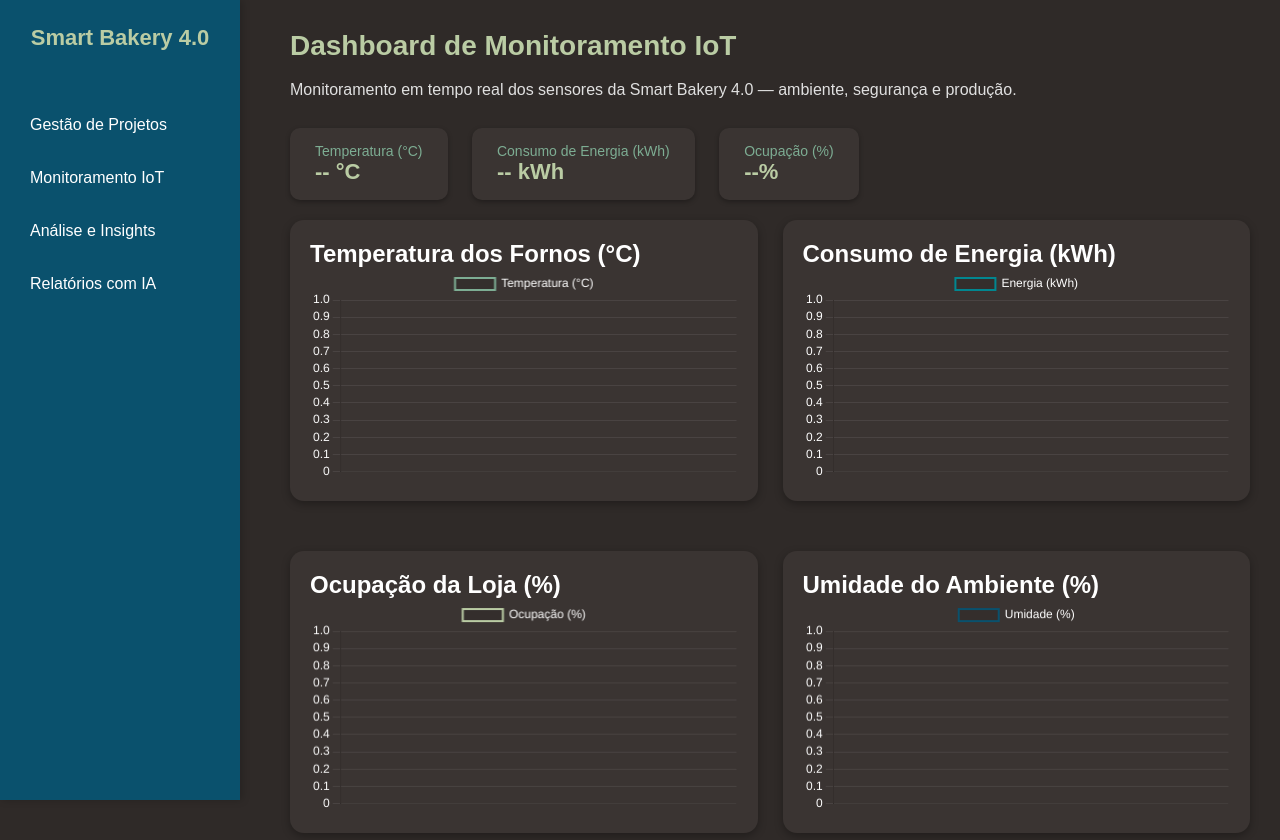
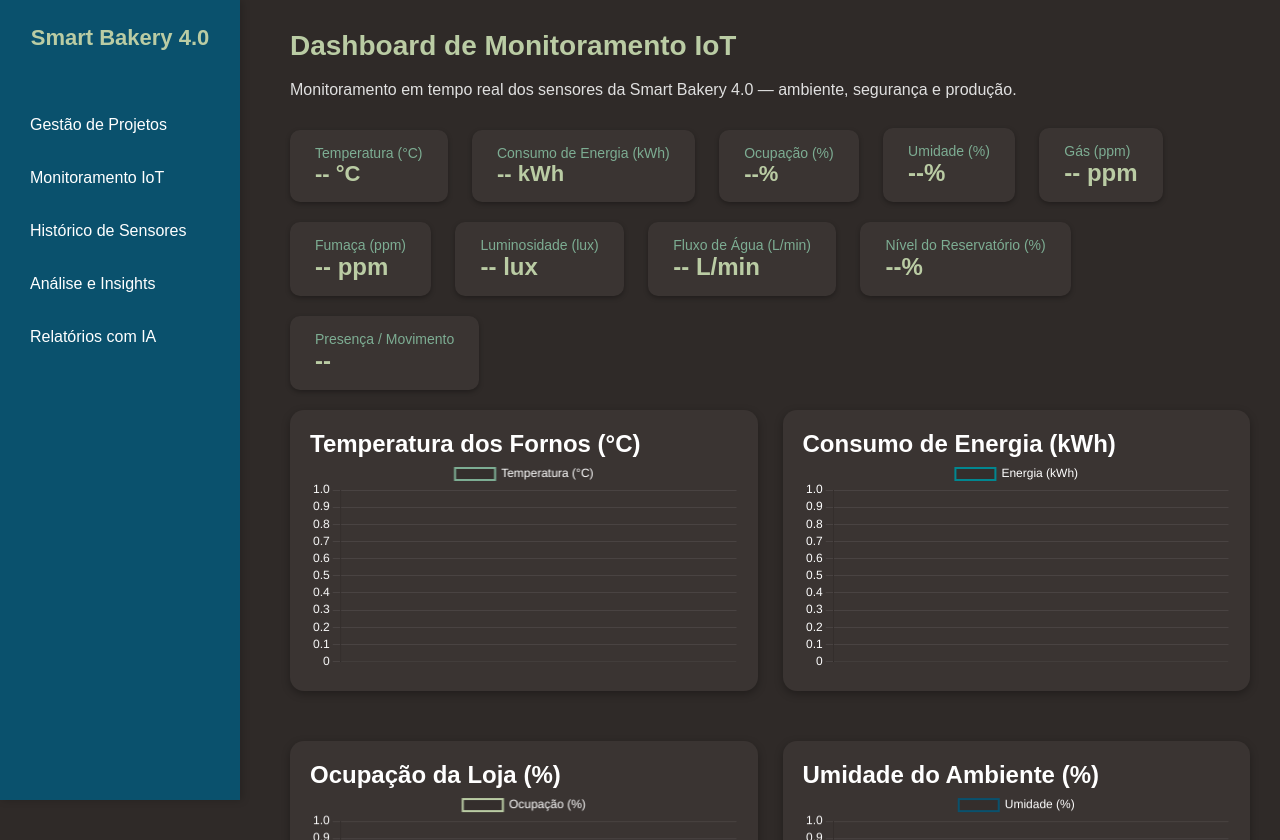
Before and after one commit to Arruda-007/Bakery-Manager, a Flask app: page /iot in a window 1280 px wide. Shown: the top 840 px of the page. Run offline with Flask 3, Linux system fonts and the light colour scheme.

Commit message:
Atualiza Módulo 2: sensores, KPIs e histórico

```diff
--- a/app.py
+++ b/app.py
@@ -1,4 +1,5 @@
-from flask import Flask, render_template
+from flask import Flask, render_template, jsonify
+import pandas as pd
 
 app = Flask(__name__)
 
@@ -18,5 +19,15 @@ def insights():
 def relatorios():
     return render_template('relatorios.html')
 
+@app.route('/historico')
+def historico():
+    return render_template('historico.html')     # Lê o CSV gerado pelo Python e envia para o template
+
+@app.route('/api/historico')
+def api_historico():
+    df = pd.read_csv('data/iot_data.csv')
+    df = df.tail(100)  # Mostra só as 100 últimas linhas
+    return df.to_json(orient='records')
+
 if __name__ == '__main__':
     app.run(debug=True)
--- a/static/js/script.js
+++ b/static/js/script.js
@@ -28,28 +28,12 @@ if (ctx) {
     options: {
       responsive: true,
       plugins: {
-        legend: {
-          labels: { color: '#fff' }
-        },
-        title: {
-          display: false
-        }
+        legend: { labels: { color: '#fff' } },
+        title: { display: false }
       },
       scales: {
-        x: {
-          ticks: { color: '#fff' },
-          grid: {
-             color: 'rgba(255,255,255,0.08)', // linhas suaves e visíveis
-             borderDash: [2, 2] // deixa pontilhado leve (opcional)
-            }
-        },
-        y: {
-          ticks: { color: '#fff' },
-          grid: {
-             color: 'rgba(255,255,255,0.08)', // linhas suaves e visíveis
-             borderDash: [2, 2] // deixa pontilhado leve (opcional)
-            }
-        }
+        x: { ticks: { color: '#fff' }, grid: { color: 'rgba(255,255,255,0.08)', borderDash: [2, 2] } },
+        y: { ticks: { color: '#fff' }, grid: { color: 'rgba(255,255,255,0.08)', borderDash: [2, 2] } }
       }
     }
   });
@@ -61,14 +45,8 @@ function chartOptions() {
   return {
     responsive: true,
     scales: {
-      x: {
-        ticks: { color: '#fff' },
-        grid: { color: 'rgba(255,255,255,0.08)', borderDash: [2, 2] }
-      },
-      y: {
-        ticks: { color: '#fff' },
-        grid: { color: 'rgba(255,255,255,0.08)', borderDash: [2, 2] }
-      }
+      x: { ticks: { color: '#fff' }, grid: { color: 'rgba(255,255,255,0.08)', borderDash: [2, 2] } },
+      y: { ticks: { color: '#fff' }, grid: { color: 'rgba(255,255,255,0.08)', borderDash: [2, 2] } }
     },
     plugins: { legend: { labels: { color: '#fff' } } }
   };
@@ -79,20 +57,19 @@ function randomValue(min, max) {
   return (Math.random() * (max - min) + min).toFixed(1);
 }
 
-const timeLabels = [];
 const maxPoints = 10;
-
 const sensors = {
   temp: { label: 'Temperatura (°C)', color: '#7dad93', range: [170, 220] },
   energy: { label: 'Energia (kWh)', color: '#018790', range: [25, 40] },
   occup: { label: 'Ocupação (%)', color: '#bacca4', range: [30, 95] },
   humidity: { label: 'Umidade (%)', color: '#0a516d', range: [40, 85] },
-  gas: { label: 'Gás (ppm)', color: '#ff6b6b', range: [0, 300] },
+  gas: { label: 'Gás (ppm)', color: '#f70a0a', range: [0, 300] },
   smoke: { label: 'Fumaça (ppm)', color: '#f1a208', range: [0, 200] },
   light: { label: 'Luminosidade (lux)', color: '#f9dc5c', range: [100, 800] },
   water: { label: 'Fluxo de Água (L/min)', color: '#5dade2', range: [5, 25] },
   level: { label: 'Nível (%)', color: '#7dd87d', range: [50, 100] },
-  motion: { label: 'Movimento (on/off)', color: '#a29bfe', range: [0, 1] }
+  motion: { label: 'Movimento', color: '#ef476f', range: [0, 1] },
+  weight: { label: 'Peso (kg)', color: '#c39bd3', range: [200, 500] }
 };
 
 // Inicializa gráficos dinamicamente
@@ -118,27 +95,42 @@ for (const [key, s] of Object.entries(sensors)) {
   }
 }
 
-// Atualiza os sensores
+// ======== LOOP DE ATUALIZAÇÃO ========
 setInterval(() => {
   const now = new Date().toLocaleTimeString().split(' ')[0];
 
   for (const [key, s] of Object.entries(sensors)) {
-    const value = randomValue(s.range[0], s.range[1]);
+    let value = randomValue(s.range[0], s.range[1]);
+    if (key === 'motion') value = Math.random() < 0.5 ? 0 : 1; // 0 ou 1
+
     const chart = charts[key];
-    if (!chart) continue;
-
+    if (chart) {
       if (chart.data.labels.length >= maxPoints) {
         chart.data.labels.shift();
         chart.data.datasets[0].data.shift();
       }
-
       chart.data.labels.push(now);
       chart.data.datasets[0].data.push(value);
       chart.update();
+    }
 
-    // Atualiza valores principais
-    if (key === 'temp') document.getElementById('tempValue').textContent = `${value} °C`;
-    if (key === 'energy') document.getElementById('energyValue').textContent = `${value} kWh`;
-    if (key === 'occup') document.getElementById('occupValue').textContent = `${value}%`;
+    // Atualiza valores das KPIs
+    if (document.getElementById(`${key}Value`)) {
+      if (key === 'motion') {
+        document.getElementById('motionValue').textContent = value == 1 ? "Detectado" : "Ausente";
+      } else {
+        document.getElementById(`${key}Value`).textContent =
+          key === 'temp' ? `${value} °C` :
+          key === 'energy' ? `${value} kWh` :
+          key === 'occup' ? `${value}%` :
+          key === 'humidity' ? `${value}%` :
+          key === 'gas' ? `${value} ppm` :
+          key === 'smoke' ? `${value} ppm` :
+          key === 'light' ? `${value} lux` :
+          key === 'water' ? `${value} L/min` :
+          key === 'level' ? `${value}%` :
+          key === 'weight' ? `${value} kg` : value;
       }
-},10000); // Atualiza a cada 10 segundos
+    }
+  }
+}, 10000); // Atualiza a cada 10 segundos
--- a/templates/base.html
+++ b/templates/base.html
@@ -13,6 +13,7 @@
     <ul>
       <li><a href="/">Gestão de Projetos</a></li>
       <li><a href="/iot">Monitoramento IoT</a></li>
+      <li><a href="/historico">Histórico de Sensores</a></li>
       <li><a href="/insights">Análise e Insights</a></li>
       <li><a href="/relatorios">Relatórios com IA</a></li>
     </ul>
--- a/templates/iot.html
+++ b/templates/iot.html
@@ -5,18 +5,64 @@
 
   <!-- KPIs principais -->
  <div class="kpi-boxes">
+  <!-- Temperatura -->
   <div class="kpi-box">
     <div class="kpi-title">Temperatura (°C)</div>
     <div class="kpi-value" id="tempValue">-- °C</div>
   </div>
+
+  <!-- Energia -->
   <div class="kpi-box">
     <div class="kpi-title">Consumo de Energia (kWh)</div>
     <div class="kpi-value" id="energyValue">-- kWh</div>
   </div>
+
+  <!-- Ocupação -->
   <div class="kpi-box">
     <div class="kpi-title">Ocupação (%)</div>
     <div class="kpi-value" id="occupValue">--%</div>
   </div>
+
+  <!-- Umidade -->
+  <div class="kpi-box">
+    <div class="kpi-title">Umidade (%)</div>
+    <div class="kpi-value" id="humidityValue">--%</div>
+  </div>
+
+  <!-- Vazamento de Gás -->
+  <div class="kpi-box">
+    <div class="kpi-title">Gás (ppm)</div>
+    <div class="kpi-value" id="gasValue">-- ppm</div>
+  </div>
+
+  <!-- Fumaça -->
+  <div class="kpi-box">
+    <div class="kpi-title">Fumaça (ppm)</div>
+    <div class="kpi-value" id="smokeValue">-- ppm</div>
+  </div>
+
+  <!-- Luminosidade -->
+  <div class="kpi-box">
+    <div class="kpi-title">Luminosidade (lux)</div>
+    <div class="kpi-value" id="lightValue">-- lux</div>
+  </div>
+
+  <!-- Fluxo de Água -->
+  <div class="kpi-box">
+    <div class="kpi-title">Fluxo de Água (L/min)</div>
+    <div class="kpi-value" id="waterValue">-- L/min</div>
+  </div>
+
+  <!-- Nível do Reservatório -->
+  <div class="kpi-box">
+    <div class="kpi-title">Nível do Reservatório (%)</div>
+    <div class="kpi-value" id="levelValue">--%</div>
+  </div>
+
+  <!-- Movimento -->
+  <div class="kpi-box">
+    <div class="kpi-title">Presença / Movimento</div>
+    <div class="kpi-value" id="motionValue">--</div>
   </div>
 
   <!-- Grade de gráficos -->
```
Also changed, not shown: templates/historico.html (added, +68 -0 lines). Lines whose indentation alone changed are shown as unchanged.
